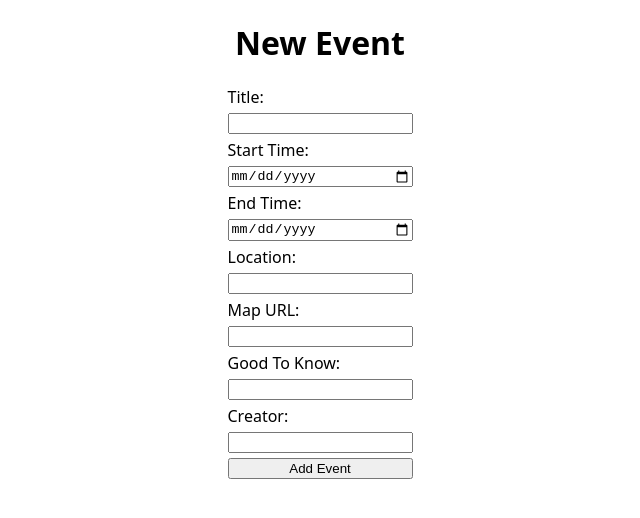
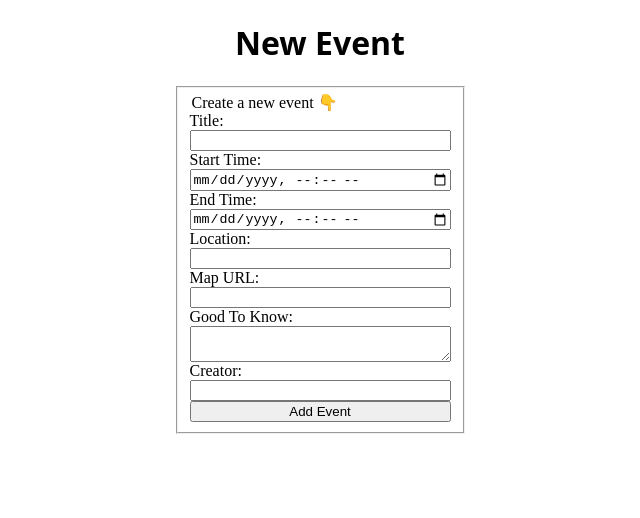
Before and after one commit to HosseinKrouna/capstone-project, a Next.js app: page /createEventPage in a window 1280 px wide. Shown: the top 518 px of the page, without its empty margins (320-960 px from the left). Built offline with nearby package versions, Linux system fonts and the light colour scheme.

Commit message:
add: fieldset

```diff
--- a/components/CreateEventForm.js
+++ b/components/CreateEventForm.js
@@ -1,7 +1,12 @@
 import styled from "styled-components";
 
-function CreateEventForm({ formName, defaultData }) {
-  function handleSubmit() {}
+function CreateEventForm({ onSubmit, formName, defaultData }) {
+  function handleSubmit(event) {
+    event.preventDefault();
+    const formData = new FormData(event.target);
+    const data = Object.fromEntries(formData);
+    onSubmit(data);
+  }
 
   return (
     <>
@@ -11,6 +16,9 @@ function CreateEventForm({ formName, defaultData }) {
         </header>
         <main>
           <FormContainer aria-labelledby={formName} onSubmit={handleSubmit}>
+            <fieldset>
+              <FormItems>
+                <legend>Create a new event 👇</legend>
                 <label htmlFor="title">Title:</label>
                 <input
                   id="title"
@@ -18,28 +26,28 @@ function CreateEventForm({ formName, defaultData }) {
                   type="text"
                   defaultValue={defaultData?.title}
                 />
-            <label htmlFor="title">Start Time:</label>
+                <label htmlFor="start-time">Start Time:</label>
                 <input
                   id="start-time"
-              name="Start-time"
-              type="date"
+                  name="startTime"
+                  type="datetime-local"
                   defaultValue={defaultData?.startTime}
                 />
-            <label htmlFor="title">End Time:</label>
+                <label htmlFor="end-time">End Time:</label>
                 <input
                   id="end-time"
-              name="end-time"
-              type="date"
+                  name="endTime"
+                  type="datetime-local"
                   defaultValue={defaultData?.endTime}
                 />
-            <label htmlFor="title">Location:</label>
+                <label htmlFor="location">Location:</label>
                 <input
                   id="location"
                   name="location"
                   type="text"
                   defaultValue={defaultData?.location}
                 />
-            <label htmlFor="title">Map URL:</label>
+                <label htmlFor="map-url">Map URL:</label>
 
                 <input
                   id="map-url"
@@ -48,8 +56,9 @@ function CreateEventForm({ formName, defaultData }) {
                   defaultValue={defaultData?.mapURL}
                 />
 
-            <label htmlFor="title">Good To Know:</label>
-            <input
+                <label htmlFor="description">Good To Know:</label>
+                <textarea
+                  cols="30"
                   id="description"
                   name="description"
                   type="text"
@@ -65,16 +74,27 @@ function CreateEventForm({ formName, defaultData }) {
                 <button type="submit">
                   {defaultData ? "Update Event" : "Add Event"}
                 </button>
+              </FormItems>
+            </fieldset>
           </FormContainer>
         </main>
       </StyledWrapper>
     </>
   );
 }
+const FormItems = styled.div`
+  display: flex;
+  flex-direction: column;
+`;
+
 const FormContainer = styled.form`
   display: flex;
   flex-direction: column;
   gap: 5px;
+  align-items: center;
+  justify-content: start;
+  height: 100vh;
+  font-family: cursive;
 `;
 
 const StyledWrapper = styled.div`
```
Lines whose indentation alone changed are shown as unchanged.
